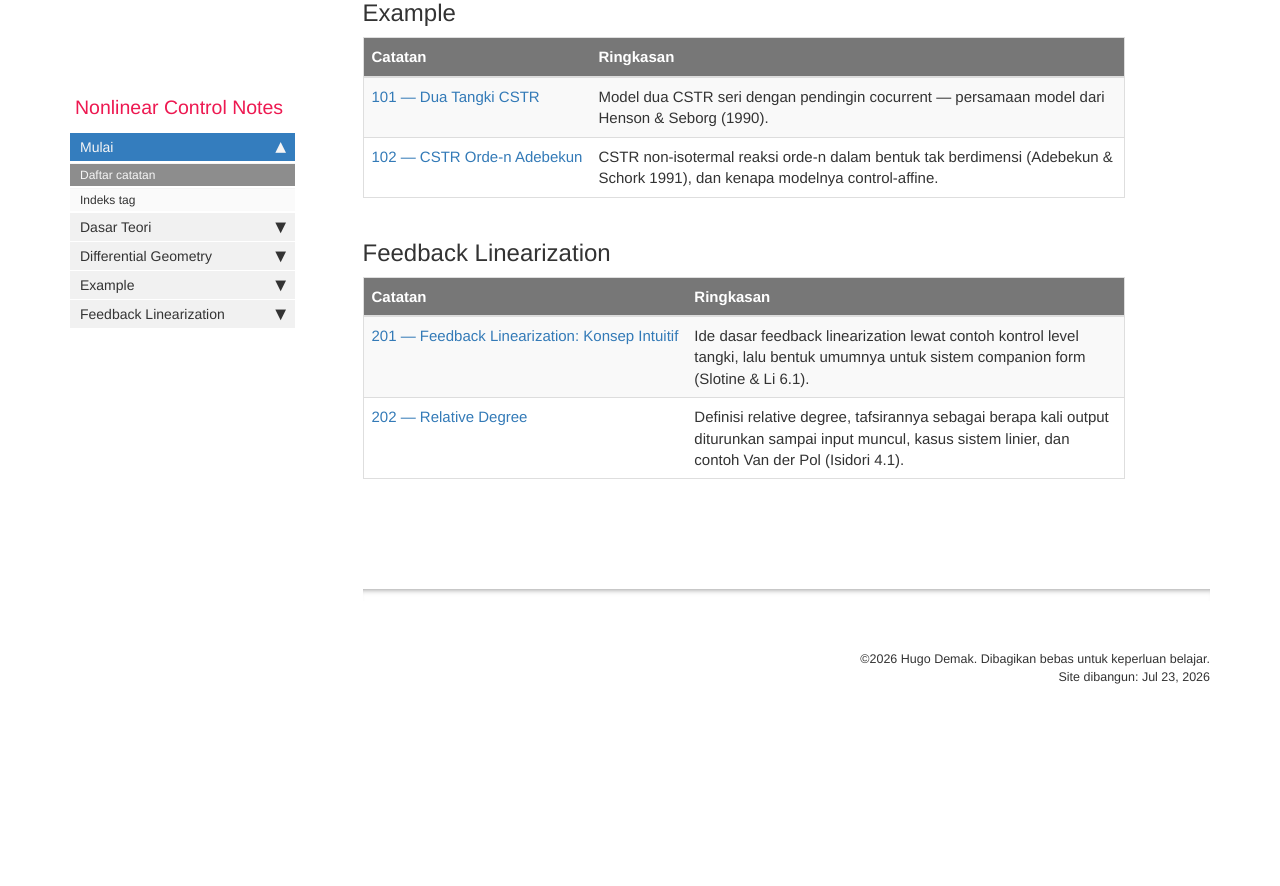
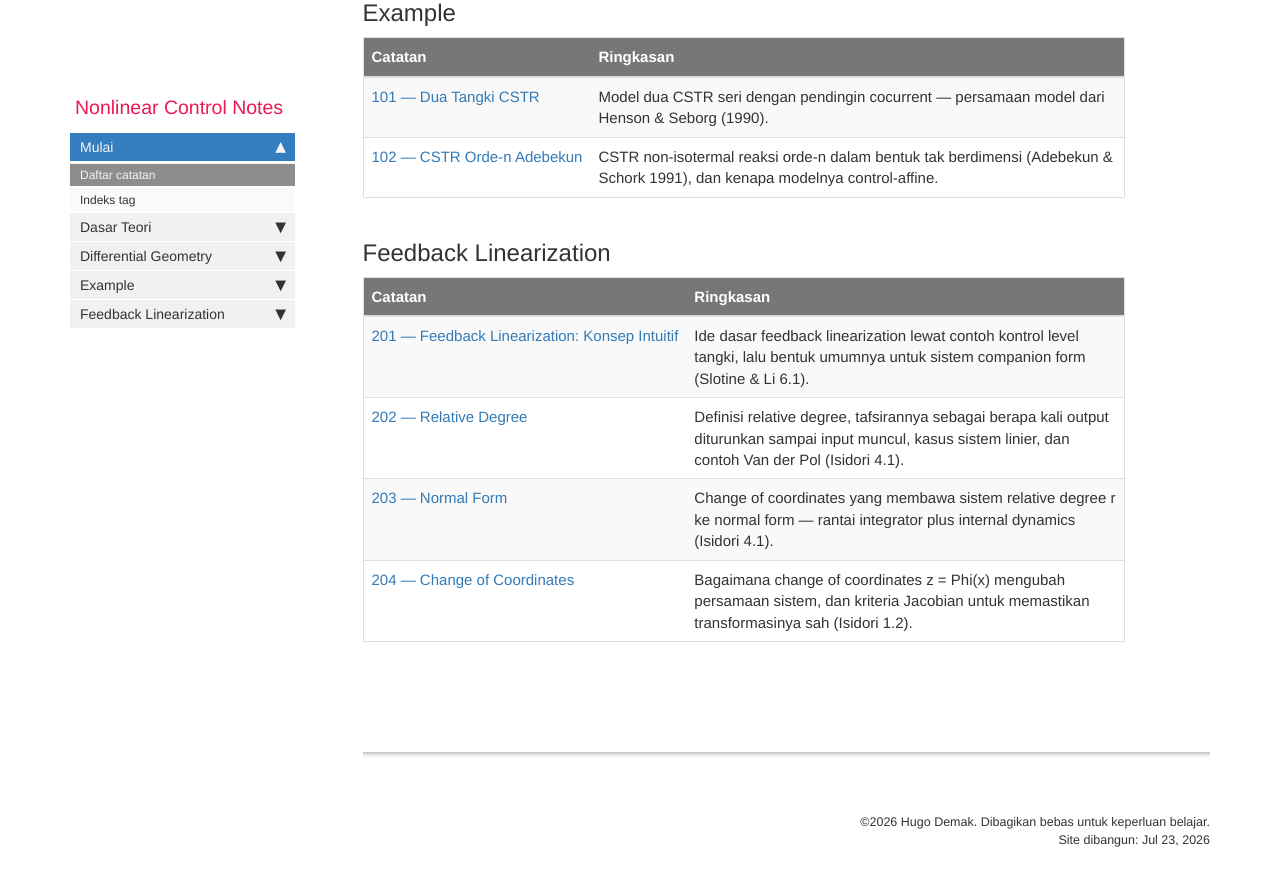
Before and after one commit to Pekosann/nonlinear-control-notes, a Jekyll site: the page built from index.md, in a window 1280 px wide and 900 px high, scrolled down 1148 px. Shown: the top 886 px of the window. Built offline with Jekyll 4.4.1, drawn with Linux system fonts in a browser that asks for light colours; comment, search, counter and statistics services are not loaded; before the commit the page ends 1885 px from its top, so only the background shows below that; some of the changed lines change nothing that is shown.

Commit message:
Add notes 203 (normal form) and 204 (change of coordinates), Isidori 4.1 + 1.2
203 Normal Form (pp. 140-145): coordinate change z_i = L_f^{i-1}h for i<=r plus
n-r extra with L_g phi_i = 0 (Prop 4.1.3, Lemma 4.1.1), the normal form (4.8) -
integrator chain + z_r-dot = b + a*u + internal dynamics - output y = z_1,
Remark 4.1.3 (input reappears if L_g phi_i != 0), and worked Example 4.1.4.

204 Change of Coordinates (pp. 12-13): how z = Phi(x) transforms a system into
f-bar/g-bar/h-bar, the linear reduction to TAT^-1, the Jacobian criterion for a
local diffeomorphism (Prop 1.2.3), and Examples 1.2.2/1.2.3. Cross-links to note
008 for the diffeomorphism definition rather than repeating it.

Equations read off rendered page images (scanned PDF).

```diff
--- a/_data/sidebars/notes_sidebar.yml
+++ b/_data/sidebars/notes_sidebar.yml
@@ -83,3 +83,11 @@ entries:
     - title: 202 — Relative Degree
       url: /202-relative-degree.html
       output: web
+
+    - title: 203 — Normal Form
+      url: /203-normal-form.html
+      output: web
+
+    - title: 204 — Change of Coordinates
+      url: /204-change-of-coordinates.html
+      output: web
--- /dev/null
+++ b/notes/203-normal-form.md
@@ -0,0 +1,141 @@
+---
+title: 203 — Normal Form
+section: Feedback Linearization
+tags: [feedback-linearization]
+summary: Change of coordinates yang membawa sistem relative degree r ke normal form — rantai integrator plus internal dynamics (Isidori 4.1).
+permalink: /203-normal-form.html
+folder: notes
+last_updated: Jul 23, 2026
+---
+
+Kalau sebuah sistem punya [relative degree](202-relative-degree.html) $r$, ada change of coordinates yang membawanya ke bentuk baku yang disebut **normal form** [@isidori1995]. Bentuk ini yang membuat banyak persoalan kendali jadi transparan.
+
+## Koordinat baru
+
+Kunci utamanya: $r$ fungsi berikut memenuhi syarat sebagai koordinat baru di sekitar $x^\circ$.
+
+**Lemma 4.1.1** [@isidori1995] — vektor baris $dh(x^\circ),\, dL_f h(x^\circ),\, \dots,\, dL_f^{r-1}h(x^\circ)$ saling bebas linier. Karena itu (lewat kriteria Jacobian di [204 — Change of Coordinates](204-change-of-coordinates.html)) fungsi-fungsi $h, L_f h, \dots, L_f^{r-1}h$ layak menjadi sebagian koordinat baru.
+
+**Proposition 4.1.3** [@isidori1995] — kalau sistem punya relative degree $r$ di $x^\circ$, maka $r \leq n$. Ambil
+
+$$
+z_1 = \phi_1(x) = h(x), \quad
+z_2 = \phi_2(x) = L_f h(x), \quad \dots, \quad
+z_r = \phi_r(x) = L_f^{r-1}h(x)
+$$
+
+Kalau $r < n$, selalu bisa dicari $n - r$ fungsi tambahan $\phi_{r+1}(x), \dots, \phi_n(x)$ sehingga pemetaan $\Phi(x) = (\phi_1(x), \dots, \phi_n(x))^T$ punya Jacobian nonsingular di $x^\circ$ — jadi memenuhi syarat sebagai change of coordinates lokal. Fungsi tambahan ini bahkan bisa dipilih supaya
+
+$$
+L_g \phi_i(x) = 0, \qquad r+1 \leq i \leq n
+$$
+
+## Menurunkan persamaannya
+
+Dalam koordinat $z_i = \phi_i(x)$, tiap $\dot{z}_i$ tinggal dihitung. Untuk $r$ koordinat pertama:
+
+$$
+\dot{z}_1 = \frac{\partial h}{\partial x}\dot{x} = L_f h(x) = \phi_2(x) = z_2
+$$
+
+dan seterusnya $\dot{z}_2 = z_3, \dots, \dot{z}_{r-1} = z_r$. Untuk koordinat ke-$r$, input muncul (persis definisi relative degree):
+
+$$
+\dot{z}_r = L_f^r h(x) + L_g L_f^{r-1}h(x)\,u
+$$
+
+Nyatakan $x = \Phi^{-1}(z)$ dan definisikan
+
+$$
+a(z) = L_g L_f^{r-1}h(\Phi^{-1}(z)), \qquad b(z) = L_f^r h(\Phi^{-1}(z))
+$$
+
+sehingga $\dot{z}_r = b(z) + a(z)\,u$. Di titik $z^\circ = \Phi(x^\circ)$, koefisien $a(z^\circ) \neq 0$ menurut definisi, jadi $a(z)$ tak nol di sekitar $z^\circ$.
+
+Untuk koordinat sisanya, karena dipilih $L_g \phi_i = 0$:
+
+$$
+\dot{z}_i = \frac{\partial \phi_i}{\partial x}\bigl(f(x) + g(x)u\bigr) = L_f \phi_i(x), \qquad r+1 \leq i \leq n
+$$
+
+Definisikan $q_i(z) = L_f \phi_i(\Phi^{-1}(z))$, maka $\dot{z}_i = q_i(z)$ — tanpa input.
+
+## Normal form
+
+Ringkasnya, deskripsi state-space dalam koordinat baru menjadi [@isidori1995]:
+
+$$
+\begin{aligned}
+\dot{z}_1 &= z_2 \\
+\dot{z}_2 &= z_3 \\
+&\;\;\vdots \\
+\dot{z}_{r-1} &= z_r \\
+\dot{z}_r &= b(z) + a(z)\,u \\
+\dot{z}_{r+1} &= q_{r+1}(z) \\
+&\;\;\vdots \\
+\dot{z}_n &= q_n(z)
+\end{aligned}
+\tag{4.8}
+$$
+
+dengan output
+
+$$
+y = z_1 \tag{4.9}
+$$
+
+$r$ persamaan pertama adalah **rantai integrator murni** ($\dot{z}_1 = z_2, \dots, \dot{z}_{r-1} = z_r$), lalu satu persamaan tempat input masuk ($\dot{z}_r = b + a\,u$). Sisa $n - r$ persamaan — $\dot{z}_{r+1} = q_{r+1}, \dots$ — adalah **internal dynamics**: bagian yang tidak terlihat dari output dan tidak langsung disentuh input.
+
+## Kalau syarat $L_g \phi_i = 0$ tidak dipenuhi
+
+**Remark 4.1.3** [@isidori1995] — mencari $\phi_{r+1}, \dots, \phi_n$ dengan $L_g \phi_i = 0$ berarti menyelesaikan $n - r$ persamaan diferensial parsial, yang tak selalu mudah. Lebih praktis cukup mencari fungsi yang membuat Jacobian $\Phi$ nonsingular saja. $r$ persamaan pertama tetap sama, tapi $n - r$ terakhir kini memuat input:
+
+$$
+\dot{z}_{r+1} = q_{r+1}(z) + p_{r+1}(z)\,u, \quad \dots, \quad
+\dot{z}_n = q_n(z) + p_n(z)\,u
+$$
+
+## Contoh (Example 4.1.4)
+
+Tinjau sistem [@isidori1995]
+
+$$
+\dot{x} =
+\begin{bmatrix} -x_1 \\ x_1 x_2 \\ x_2 \end{bmatrix}
++ \begin{bmatrix} \exp(x_2) \\ 1 \\ 0 \end{bmatrix} u,
+\qquad y = h(x) = x_3
+$$
+
+Hitung:
+
+$$
+\frac{\partial h}{\partial x} = \begin{bmatrix} 0 & 0 & 1 \end{bmatrix}, \quad
+L_g h = 0, \quad L_f h = x_2, \quad
+\frac{\partial (L_f h)}{\partial x} = \begin{bmatrix} 0 & 1 & 0 \end{bmatrix}, \quad
+L_g L_f h = 1
+$$
+
+jadi relative degree $= 2$. Ambil $z_1 = h = x_3$, $z_2 = L_f h = x_2$, dan cari $\phi_3$ dengan $\dfrac{\partial \phi_3}{\partial x}g = \dfrac{\partial \phi_3}{\partial x_1}\exp(x_2) + \dfrac{\partial \phi_3}{\partial x_2} = 0$. Fungsi
+
+$$
+\phi_3(x) = 1 + x_1 - \exp(x_2)
+$$
+
+memenuhinya. Ketiga fungsi ini membentuk $z = \Phi(x)$ dengan Jacobian
+
+$$
+\frac{\partial \Phi}{\partial x} =
+\begin{bmatrix} 0 & 0 & 1 \\ 0 & 1 & 0 \\ 1 & -\exp(x_2) & 0 \end{bmatrix}
+$$
+
+yang nonsingular untuk semua $x$, dan inversnya $x_1 = -1 + z_3 + \exp(z_2),\; x_2 = z_2,\; x_3 = z_1$ (dengan $\Phi(0) = 0$). Dalam koordinat baru sistemnya menjadi
+
+$$
+\begin{aligned}
+\dot{z}_1 &= z_2 \\
+\dot{z}_2 &= (-1 + z_3 + \exp(z_2))z_2 + u \\
+\dot{z}_3 &= (1 - z_3 - \exp(z_2))(1 + z_2 \exp(z_2))
+\end{aligned}
+$$
+
+$\dot{z}_1 = z_2$ adalah integrator, $\dot{z}_2$ memuat input $u$, dan $\dot{z}_3$ adalah internal dynamics. Karena transformasinya global, persamaan ini berlaku global juga — mekanisme change of coordinates-nya dibahas di [204 — Change of Coordinates](204-change-of-coordinates.html).
--- /dev/null
+++ b/notes/204-change-of-coordinates.md
@@ -0,0 +1,67 @@
+---
+title: 204 — Change of Coordinates
+section: Feedback Linearization
+tags: [feedback-linearization]
+summary: Bagaimana change of coordinates z = Phi(x) mengubah persamaan sistem, dan kriteria Jacobian untuk memastikan transformasinya sah (Isidori 1.2).
+permalink: /204-change-of-coordinates.html
+folder: notes
+last_updated: Jul 23, 2026
+---
+
+[203 — Normal Form](203-normal-form.html) memakai sebuah change of coordinates tertentu untuk membawa sistem ke bentuk baku. Di sini kita mundur sedikit: bagaimana sebenarnya sebuah change of coordinates $z = \Phi(x)$ mengubah persamaan sistem, dan kapan transformasinya sah [@isidori1995]. Definisi global vs local diffeomorphism-nya sendiri ada di [008 — Global Diffeomorphism](008-global-diffeomorphism.html).
+
+## Efek pada persamaan sistem
+
+Ambil change of coordinates $z(t) = \Phi(x(t))$ dan turunkan terhadap waktu:
+
+$$
+\dot{z}(t) = \frac{\partial \Phi}{\partial x}\frac{dx}{dt} = \frac{\partial \Phi}{\partial x}\bigl[f(x(t)) + g(x(t))u(t)\bigr]
+$$
+
+Nyatakan $x(t) = \Phi^{-1}(z(t))$, maka sistem dalam koordinat baru menjadi
+
+$$
+\dot{z}(t) = \bar{f}(z(t)) + \bar{g}(z(t))\,u(t), \qquad y(t) = \bar{h}(z(t))
+$$
+
+dengan
+
+$$
+\bar{f}(z) = \left[\frac{\partial \Phi}{\partial x}f(x)\right]_{x = \Phi^{-1}(z)}, \quad
+\bar{g}(z) = \left[\frac{\partial \Phi}{\partial x}g(x)\right]_{x = \Phi^{-1}(z)}, \quad
+\bar{h}(z) = \bigl[h(x)\bigr]_{x = \Phi^{-1}(z)}
+$$
+
+Inilah rumus yang menghubungkan deskripsi baru sistem dengan yang lama [@isidori1995]. Kalau sistemnya linier dan $\Phi(x) = Tx$, rumus ini menyusut jadi $\bar{A} = TAT^{-1},\; \bar{B} = TB,\; \bar{C} = CT^{-1}$ yang sudah dikenal ([008 — Global Diffeomorphism](008-global-diffeomorphism.html)).
+
+## Kriteria Jacobian untuk local diffeomorphism
+
+Bagaimana memastikan $\Phi$ benar-benar change of coordinates yang sah, minimal secara lokal? Tidak perlu membuktikan invertibilitas global — cukup cek Jacobian-nya.
+
+**Proposition 1.2.3** [@isidori1995] — misalkan $\Phi(x)$ fungsi mulus pada himpunan bagian $U \subseteq \mathbb{R}^n$. Kalau matriks Jacobian $\dfrac{\partial \Phi}{\partial x}$ nonsingular di titik $x^\circ$, maka pada suatu himpunan terbuka $U^\circ \subseteq U$ yang memuat $x^\circ$, $\Phi$ mendefinisikan sebuah **local diffeomorphism**.
+
+Ini konsekuensi *inverse function theorem*, dan inilah kriteria praktis yang dipakai [203 — Normal Form](203-normal-form.html): cukup pastikan $\partial \Phi / \partial x$ nonsingular, tak perlu mencari inversnya secara eksplisit.
+
+## Contoh
+
+**Example 1.2.2** [@isidori1995] — fungsi
+
+$$
+\begin{bmatrix} z_1 \\ z_2 \end{bmatrix} = \Phi(x_1, x_2) = \begin{bmatrix} x_1 + x_2 \\ \sin x_2 \end{bmatrix}
+$$
+
+punya Jacobian
+
+$$
+\frac{\partial \Phi}{\partial x} = \begin{bmatrix} 1 & 1 \\ 0 & \cos x_2 \end{bmatrix}
+$$
+
+yang ber-rank 2 di $x^\circ = (0, 0)$. Pada himpunan $U^\circ = \{(x_1, x_2) : |x_2| < \pi/2\}$ fungsi ini adalah diffeomorphism. Tapi pada himpunan yang lebih besar sifat invertibilitasnya hilang: untuk tiap $x_2$ dengan $|x_2| > \pi/2$ ada $x_2'$ dengan $|x_2'| < \pi/2$ dan $\sin x_2 = \sin x_2'$, sehingga $\Phi$ tak lagi injektif. Ini menegaskan beda **local** dan **global** diffeomorphism ([008 — Global Diffeomorphism](008-global-diffeomorphism.html)).
+
+**Example 1.2.3** [@isidori1995] — fungsi
+
+$$
+\begin{bmatrix} z_1 \\ z_2 \end{bmatrix} = \Phi(x_1, x_2) = \begin{bmatrix} x_1 \\ x_2 - \dfrac{1}{x_1 + 1} \end{bmatrix}
+$$
+
+adalah diffeomorphism (ke image-nya) pada $U^\circ = \{(x_1, x_2) : x_1 > -1\}$, karena $\Phi(x_1, x_2) = \Phi(x_1', x_2')$ memaksa $x_1 = x_1'$ dan $x_2 = x_2'$. Tapi fungsi ini tidak terdefinisi di seluruh $\mathbb{R}^2$ (singular di $x_1 = -1$).
```
